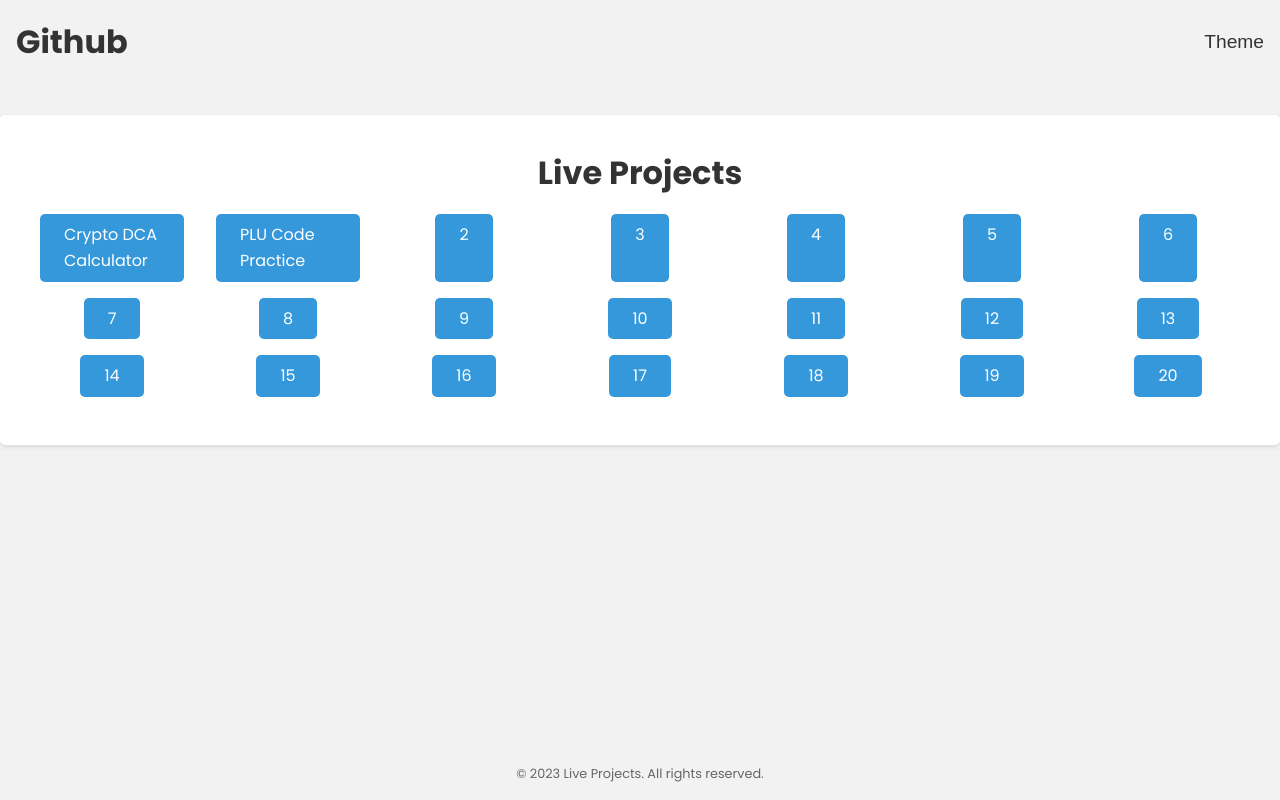
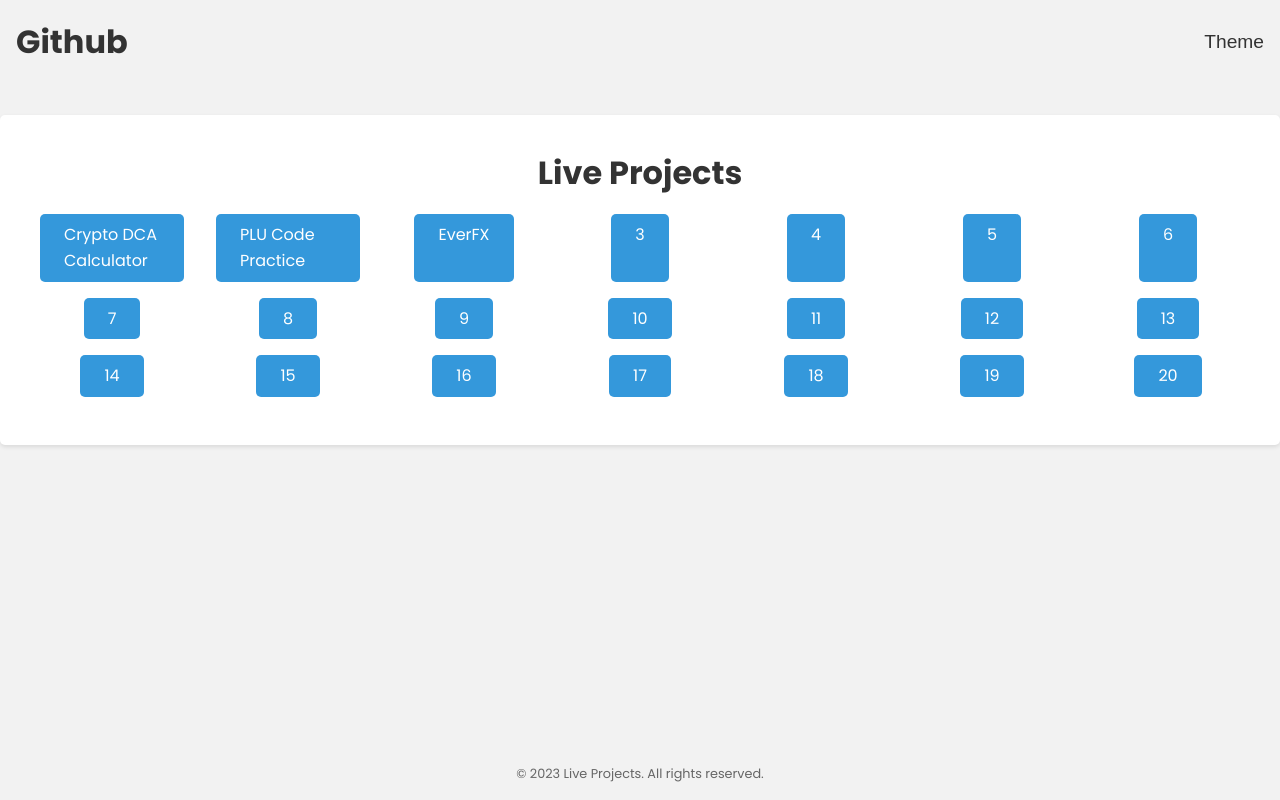
Before and after one commit to zJqson/Crypto, a plain HTML site: page index.html in a window 1280 px wide. Drawn offline with Linux system fonts and the light colour scheme.

Commit message:
index.html

```diff
--- a/index.html
+++ b/index.html
@@ -153,7 +153,7 @@
         <nav class="navigation">
             <a href="calculator.html">Crypto DCA Calculator</a>
             <a href="PLUCode.html">PLU Code Practice</a>
-			<a href="2.html">2</a>
+			<a href="EverFX.html">EverFX</a>
 			<a href="3.html">3</a>
 			<a href="4.html">4</a>
 			<a href="5.html">5</a>
```
